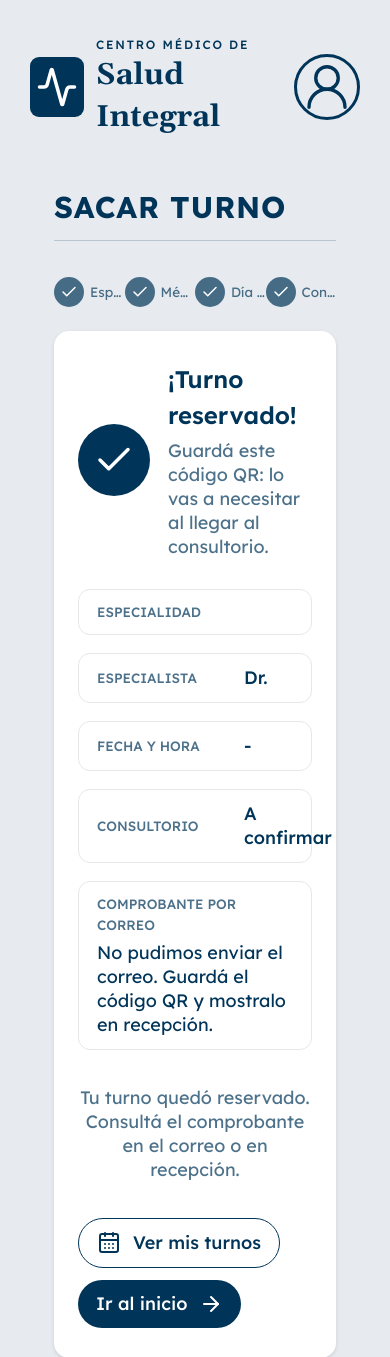
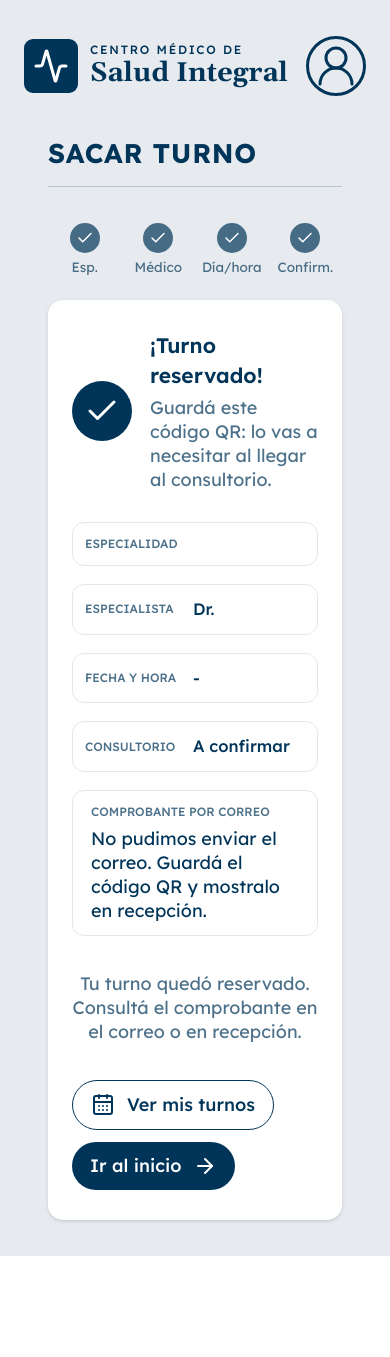
Before and after one commit to SNAndreatta/centro-medico-salud-integral, a Flask app: template frontend/templates/pacientes/pasos_turno/reservado.html in a window 390 px wide. Shown: the top 1357 px of the page. After the commit the page ends 1256 px from the top, so only its background shows below. Run offline with Flask 3, Linux system fonts and the light colour scheme; the template is opened without the code that fills it, so the values that code supplies are empty; style sheets or scripts are compiled from the project's sources.

Commit message:
fix(paciente): diseño responsive

```diff
--- a/frontend/static/js/paciente/sacar_turno.js
+++ b/frontend/static/js/paciente/sacar_turno.js
@@ -70,8 +70,8 @@ document.addEventListener("DOMContentLoaded", function () {
         const error = document.getElementById("error-calendario");
         const botonesDia = calendario.querySelectorAll(".dia-calendario");
 
-        const CLASE_HORA = "rounded-full border border-gray-200 px-2 py-2 text-xs font-semibold text-acento transition hover:border-acento";
-        const CLASE_HORA_ACTIVA = "rounded-full border border-acento bg-acento px-2 py-2 text-xs font-semibold text-white transition";
+        const CLASE_HORA = "rounded-full border border-gray-200 px-1.5 py-2 text-[11px] font-semibold text-acento transition hover:border-acento sm:px-2 sm:text-xs";
+        const CLASE_HORA_ACTIVA = "rounded-full border border-acento bg-acento px-1.5 py-2 text-[11px] font-semibold text-white transition sm:px-2 sm:text-xs";
 
         let fechaActiva = campoFecha ? campoFecha.value : "";
         let horaActiva = campoHora ? campoHora.value : "";
--- a/frontend/templates/base.html
+++ b/frontend/templates/base.html
@@ -25,24 +25,24 @@
 <body class="bg-white font-lexend">
 
     <!-- Contenedor principal -->
-    <div class="w-full min-h-[66vh] bg-dominante px-5 py-6 sm:px-10 sm:py-8">
+    <div class="w-full min-h-[66vh] bg-dominante px-4 py-6 sm:px-10 sm:py-8">
 
         <!-- Header -->
-        <header class="mb-8 flex items-center justify-between">
+        <header class="mb-6 flex items-center justify-between gap-2 sm:mb-8">
 
             <!-- Logo -->
-            <a href="{{ url_for('rutas_home.home') }}" class="flex items-center gap-2 text-acento">
+            <a href="{{ url_for('rutas_home.home') }}" class="flex min-w-0 items-center gap-2 text-acento">
 
-                <div class="flex h-10 w-10 items-center justify-center rounded-md bg-acento text-white">
-                    <i data-lucide="activity" class="h-7 w-7"></i>
+                <div class="flex h-9 w-9 shrink-0 items-center justify-center rounded-md bg-acento text-white sm:h-10 sm:w-10">
+                    <i data-lucide="activity" class="h-6 w-6 sm:h-7 sm:w-7"></i>
                 </div>
 
-                <div>
-                    <p class="text-[8px] font-medium uppercase tracking-[0.15em]">
+                <div class="min-w-0">
+                    <p class="text-[8px] font-medium uppercase leading-tight tracking-[0.15em]">
                         Centro Médico de
                     </p>
 
-                    <h1 class="font-gelasio text-xl font-bold sm:text-2xl">
+                    <h1 class="break-words font-gelasio text-lg font-bold leading-tight sm:text-2xl sm:leading-normal">
                         Salud Integral
                     </h1>
                 </div>
@@ -50,6 +50,7 @@
             </a>
 
             <!-- Usuario -->
+            {% set menu_perfil_paciente = request.blueprint == 'rutas_paciente' or (request.endpoint in ['rutas_home.home', 'rutas_profile.profile'] and rol == 'paciente') %}
             <div class="relative">
                 <button type="button"
                         id="boton-menu-perfil"
@@ -57,23 +58,23 @@
                         aria-expanded="false"
                         aria-controls="menu-perfil-opciones"
                         title="Mi perfil"
-                        class="flex h-11 w-11 items-center justify-center rounded-full border-2 border-acento text-acento transition hover:opacity-80 md:h-10 md:w-10">
-                    <i data-lucide="user-round" class="h-9 w-9" stroke-width="1.5"></i>
+                        class="flex h-10 w-10 shrink-0 items-center justify-center rounded-full border-2 border-acento text-acento transition hover:opacity-80 md:h-10 md:w-10">
+                    <i data-lucide="user-round" class="h-8 w-8 sm:h-9 sm:w-9" stroke-width="1.5"></i>
                 </button>
 
                 <div id="menu-perfil-opciones"
-                     class="absolute right-0 z-50 mt-2 hidden w-48 overflow-hidden rounded-2xl border-2 border-gray-200 bg-white p-1 shadow-lg">
+                     class="absolute right-0 z-50 mt-2 hidden overflow-hidden rounded-2xl border-2 border-gray-200 bg-white p-1 shadow-lg {{ 'w-48' if menu_perfil_paciente else 'w-44 max-w-full sm:w-48' }}">
                     <a href="{{ url_for('rutas_profile.profile') }}"
-                       class="flex items-center gap-3 rounded-xl px-3 py-2 text-sm font-medium text-acento transition hover:bg-gray-100">
-                        <i data-lucide="user-round" class="h-4 w-4"></i>
+                       class="flex items-center rounded-xl px-3 py-2 font-medium text-acento transition hover:bg-gray-100 {{ 'gap-3 text-sm' if menu_perfil_paciente else 'gap-2 text-xs sm:gap-3 sm:text-sm' }}">
+                        <i data-lucide="user-round" class="h-4 w-4 shrink-0"></i>
                         Perfil
                     </a>
 
                     <hr class="mt-1 mb-1 border-gray-200">
 
                     <a href="{{ url_for('rutas_auth.logout') }}"
-                       class="flex items-center gap-3 rounded-xl px-3 py-2 text-sm font-medium text-red-600 transition hover:bg-red-50">
-                        <i data-lucide="log-out" class="h-4 w-4"></i>
+                       class="flex items-center rounded-xl px-3 py-2 font-medium text-red-600 transition hover:bg-red-50 {{ 'gap-3 text-sm' if menu_perfil_paciente else 'gap-2 text-xs sm:gap-3 sm:text-sm' }}">
+                        <i data-lucide="log-out" class="h-4 w-4 shrink-0"></i>
                         Cerrar sesión
                     </a>
                 </div>
--- a/frontend/templates/pacientes/pasos_turno/medico.html
+++ b/frontend/templates/pacientes/pasos_turno/medico.html
@@ -8,7 +8,7 @@
 <div class="space-y-5">
 
     <div>
-        <h2 class="font-lexend text-base font-semibold text-acento">
+        <h2 class="font-lexend text-sm font-semibold text-acento sm:text-base">
             Elegí tu médico de confianza
         </h2>
 
--- a/frontend/templates/pacientes/pasos_turno/reservado.html
+++ b/frontend/templates/pacientes/pasos_turno/reservado.html
@@ -9,12 +9,12 @@
     <!-- Encabezado -->
     <div class="flex items-center gap-3">
 
-        <div class="flex h-12 w-12 shrink-0 items-center justify-center rounded-full bg-acento text-white">
-            <i data-lucide="check" class="h-7 w-7"></i>
+        <div class="flex h-10 w-10 shrink-0 items-center justify-center rounded-full bg-acento text-white sm:h-12 sm:w-12">
+            <i data-lucide="check" class="h-6 w-6 sm:h-7 sm:w-7"></i>
         </div>
 
-        <div>
-            <h2 class="font-lexend text-base font-semibold text-acento">
+        <div class="min-w-0">
+            <h2 class="break-words font-lexend text-sm font-semibold text-acento sm:text-base">
                 ¡Turno reservado!
             </h2>
 
@@ -32,13 +32,13 @@
         <div class="space-y-3">
 
             <!-- Especialidad -->
-            <div class="grid grid-cols-[90px_1fr] items-center gap-2 rounded-lg border border-gray-200 px-3 py-2">
+            <div class="grid grid-cols-[64px_minmax(0,1fr)] items-center gap-2 rounded-lg border border-gray-200 px-2 py-2 sm:grid-cols-[90px_1fr] sm:px-3">
 
-                <p class="text-[9px] font-medium uppercase text-acento/70">
+                <p class="text-[8px] font-medium uppercase text-acento/70 sm:text-[9px]">
                     Especialidad
                 </p>
 
-                <p class="text-xs font-medium text-acento">
+                <p class="min-w-0 break-words text-[11px] font-medium text-acento sm:text-xs">
                     {{ especialidad.nombre }}
                 </p>
 
@@ -46,13 +46,13 @@
 
 
             <!-- Profesional -->
-            <div class="grid grid-cols-[90px_1fr] items-center gap-2 rounded-lg border border-gray-200 px-3 py-2">
+            <div class="grid grid-cols-[64px_minmax(0,1fr)] items-center gap-2 rounded-lg border border-gray-200 px-2 py-2 sm:grid-cols-[90px_1fr] sm:px-3">
 
-                <p class="text-[9px] font-medium uppercase text-acento/70">
+                <p class="text-[8px] font-medium uppercase text-acento/70 sm:text-[9px]">
                     Especialista
                 </p>
 
-                <p class="text-xs font-medium text-acento">
+                <p class="min-w-0 break-words text-[11px] font-medium text-acento sm:text-xs">
                     Dr. {{ medico.nombre }}
                 </p>
 
@@ -60,13 +60,13 @@
 
 
             <!-- Fecha y hora -->
-            <div class="grid grid-cols-[90px_1fr] items-center gap-2 rounded-lg border border-gray-200 px-3 py-2">
+            <div class="grid grid-cols-[64px_minmax(0,1fr)] items-center gap-2 rounded-lg border border-gray-200 px-2 py-2 sm:grid-cols-[90px_1fr] sm:px-3">
 
-                <p class="text-[9px] font-medium uppercase text-acento/70">
+                <p class="text-[8px] font-medium uppercase text-acento/70 sm:text-[9px]">
                     Fecha y hora
                 </p>
 
-                <p class="text-xs font-medium text-acento">
+                <p class="min-w-0 break-words text-[11px] font-medium text-acento sm:text-xs">
                     {{ fecha_texto }} - {{ hora }}
                 </p>
 
@@ -74,13 +74,13 @@
 
 
             <!-- Consultorio -->
-            <div class="grid grid-cols-[90px_1fr] items-center gap-2 rounded-lg border border-gray-200 px-3 py-2">
+            <div class="grid grid-cols-[64px_minmax(0,1fr)] items-center gap-2 rounded-lg border border-gray-200 px-2 py-2 sm:grid-cols-[90px_1fr] sm:px-3">
 
-                <p class="text-[9px] font-medium uppercase text-acento/70">
+                <p class="text-[8px] font-medium uppercase text-acento/70 sm:text-[9px]">
                     Consultorio
                 </p>
 
-                <p class="text-xs font-medium text-acento">
+                <p class="min-w-0 break-words text-[11px] font-medium text-acento sm:text-xs">
                     {{ consultorio if consultorio else 'A confirmar' }}
                 </p>
 
@@ -90,17 +90,17 @@
             <!-- Envío del comprobante por correo -->
             <div class="rounded-lg border border-gray-200 px-3 py-2">
 
-                <p class="text-[9px] font-medium uppercase text-acento/70">
+                <p class="text-[8px] font-medium uppercase text-acento/70 sm:text-[9px]">
                     Comprobante por correo
                 </p>
 
                 {% if email_enviado %}
-                <p class="mt-1 text-xs text-acento">
+                <p class="mt-1 break-words text-xs text-acento">
                     Enviamos el comprobante y el código QR a
                     {{ email_destinatario if email_destinatario else 'tu correo' }}.
                 </p>
                 {% else %}
-                <p class="mt-1 text-xs text-acento">
+                <p class="mt-1 break-words text-xs text-acento">
                     No pudimos enviar el correo{{ ': ' ~ email_error if email_error else '' }}.
                     Guardá el código QR y mostralo en recepción.
                 </p>
@@ -118,14 +118,14 @@
             <img
                 src="data:{{ qr_mime }};base64,{{ qr_imagen }}"
                 alt="Código QR del turno reservado"
-                class="w-48 rounded-xl border border-gray-200 bg-white p-2"
+                class="w-40 max-w-full rounded-xl border border-gray-200 bg-white p-2 sm:w-48"
             >
 
-            <p class="max-w-[160px] text-center text-[9px] leading-relaxed text-acento/70">
+            <p class="max-w-full text-center text-[9px] leading-relaxed text-acento/70 sm:max-w-[160px]">
                 Presentá este código en recepción para confirmar tu llegada.
             </p>
             {% else %}
-            <p class="max-w-[160px] text-center text-xs text-acento/70">
+            <p class="max-w-full text-center text-xs text-acento/70 sm:max-w-[160px]">
                 Tu turno quedó reservado. Consultá el comprobante en el correo o en recepción.
             </p>
             {% endif %}
--- a/frontend/templates/pacientes/pasos_turno/sacar_turno.html
+++ b/frontend/templates/pacientes/pasos_turno/sacar_turno.html
@@ -14,7 +14,7 @@
         <section class="mt-3">
 
             <div class="mb-6 flex flex-wrap items-center justify-between gap-3 border-b border-acento/20 pb-2">
-                <h2 class="text-xl font-bold tracking-wide text-acento">
+                <h2 class="text-lg font-bold tracking-wide text-acento sm:text-xl">
                     SACAR TURNO
                 </h2>
             </div>
@@ -28,7 +28,7 @@
             <ol class="grid grid-cols-4 items-start">
 
                 <!-- PASO 1: ESPECIALIDAD -->
-                <li class="flex min-w-0 items-center gap-1 sm:gap-2">
+                <li class="flex min-w-0 flex-col items-center gap-1 text-center sm:flex-row sm:items-center sm:gap-2 sm:text-left">
 
                     <span
                         class="flex h-5 w-5 shrink-0 items-center justify-center rounded-full text-[10px] font-bold
@@ -47,20 +47,21 @@
                         {% endif %}
                     </span>
 
-                    <span class="truncate text-[9px] sm:text-xs
+                    <span class="w-full truncate text-[9px] leading-tight sm:w-auto sm:text-xs sm:leading-normal
                         {% if paso == 1 %}
                             font-semibold text-acento
                         {% else %}
                             text-acento/70
                         {% endif %}">
-                        Especialidad
+                        <span class="sm:hidden">Esp.</span>
+                        <span class="hidden sm:inline">Especialidad</span>
                     </span>
 
                 </li>
 
 
                 <!-- PASO 2: MÉDICO -->
-                <li class="flex min-w-0 items-center gap-1 sm:gap-2">
+                <li class="flex min-w-0 flex-col items-center gap-1 text-center sm:flex-row sm:items-center sm:gap-2 sm:text-left">
 
                     <span
                         class="flex h-5 w-5 shrink-0 items-center justify-center rounded-full text-[10px] font-bold
@@ -79,7 +80,7 @@
                         {% endif %}
                     </span>
 
-                    <span class="truncate text-[9px] sm:text-xs
+                    <span class="w-full truncate text-[9px] leading-tight sm:w-auto sm:text-xs sm:leading-normal
                         {% if paso == 2 %}
                             font-semibold text-acento
                         {% else %}
@@ -92,7 +93,7 @@
 
 
                 <!-- PASO 3: DÍA Y HORARIO -->
-                <li class="flex min-w-0 items-center gap-1 sm:gap-2">
+                <li class="flex min-w-0 flex-col items-center gap-1 text-center sm:flex-row sm:items-center sm:gap-2 sm:text-left">
 
                     <span
                         class="flex h-5 w-5 shrink-0 items-center justify-center rounded-full text-[10px] font-bold
@@ -111,20 +112,21 @@
                         {% endif %}
                     </span>
 
-                    <span class="truncate text-[9px] sm:text-xs
+                    <span class="w-full truncate text-[9px] leading-tight sm:w-auto sm:text-xs sm:leading-normal
                         {% if paso == 3 %}
                             font-semibold text-acento
                         {% else %}
                             text-acento/70
                         {% endif %}">
-                        Día y horario
+                        <span class="sm:hidden">Día/hora</span>
+                        <span class="hidden sm:inline">Día y horario</span>
                     </span>
 
                 </li>
 
 
                 <!-- PASO 4: CONFIRMACIÓN -->
-                <li class="flex min-w-0 items-center gap-1 sm:gap-2">
+                <li class="flex min-w-0 flex-col items-center gap-1 text-center sm:flex-row sm:items-center sm:gap-2 sm:text-left">
 
                     <span
                         class="flex h-5 w-5 shrink-0 items-center justify-center rounded-full text-[10px] font-bold
@@ -143,13 +145,14 @@
                         {% endif %}
                     </span>
 
-                    <span class="truncate text-[9px] sm:text-xs
+                    <span class="w-full truncate text-[9px] leading-tight sm:w-auto sm:text-xs sm:leading-normal
                         {% if paso == 4 %}
                             font-semibold text-acento
                         {% else %}
                             text-acento/70
                         {% endif %}">
-                        Confirmación
+                        <span class="sm:hidden">Confirm.</span>
+                        <span class="hidden sm:inline">Confirmación</span>
                     </span>
 
                 </li>
```
Also changed, not shown: frontend/templates/components/modales.html (+6 -6 lines), frontend/templates/home/paciente.html (+26 -26 lines), frontend/templates/pacientes/mis_turnos.html (+15 -15 lines), frontend/templates/pacientes/pasos_turno/confirmacion.html (+9 -10 lines), frontend/templates/pacientes/pasos_turno/especialidad.html (+5 -5 lines), frontend/templates/pacientes/pasos_turno/fecha.html (+24 -26 lines), frontend/templates/profile/paciente.html (+33 -33 lines).
